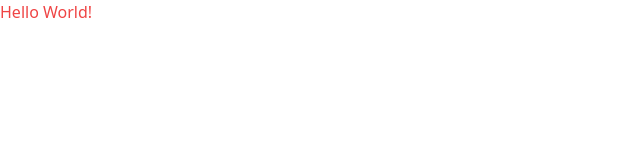
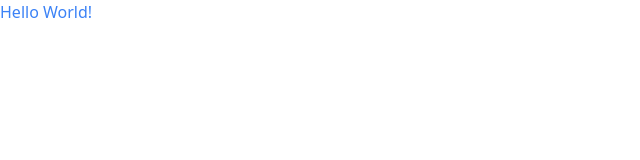
Before and after one commit to dparks6/GroceryStore, a Next.js app in the folder frontend/: page / in a window 1280 px wide. Shown: the top 160 px of the page, without its empty margins (0-640 px from the left). Built offline with nearby package versions, Linux system fonts and the light colour scheme.

Commit message:
Change font from red to blue

```diff
--- a/frontend/src/app/page.tsx
+++ b/frontend/src/app/page.tsx
@@ -1,5 +1,5 @@
 const Home = () => {
-  return <main className="text-red-500">Hello World!</main>;
+  return <main className="text-blue-500">Hello World!</main>;
 };
 
 export default Home;
```
